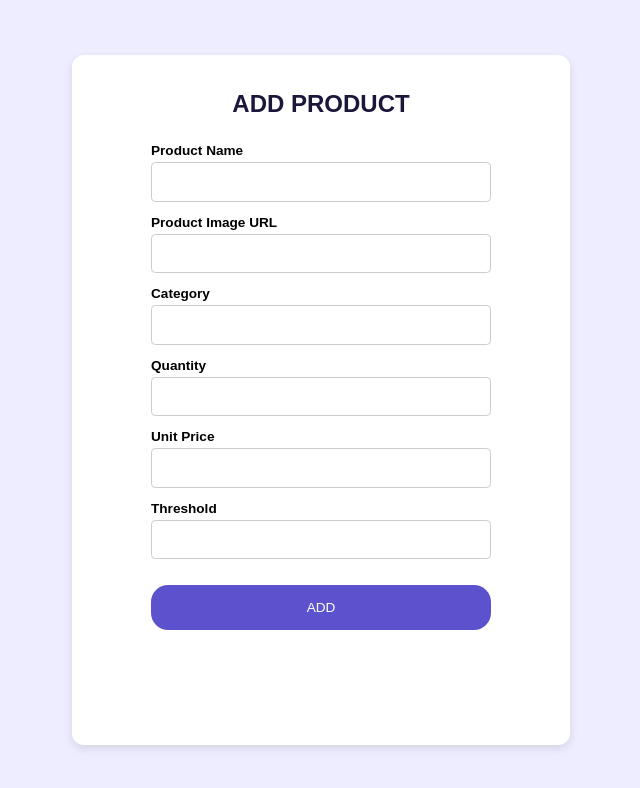
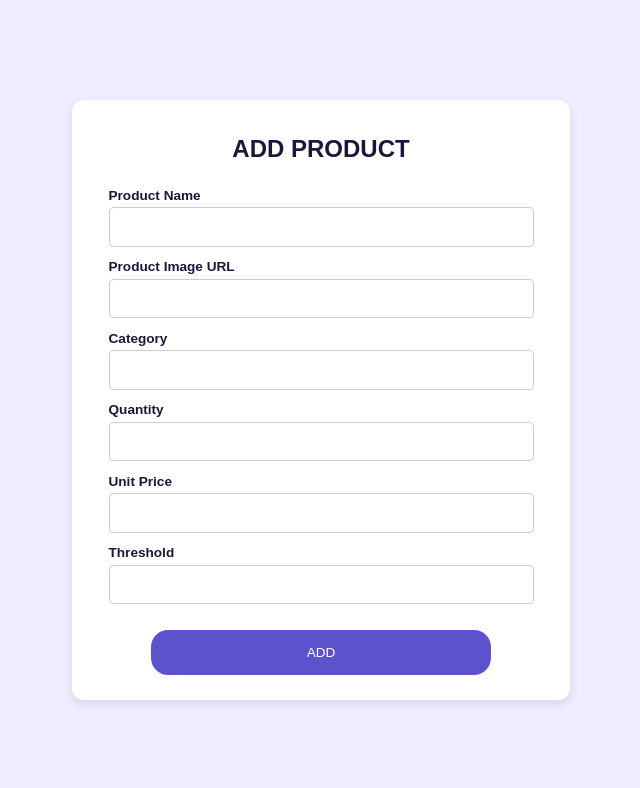
Before and after one commit to immahmoodpasha/app, a React (Create React App) app: page /newproduct in a window 1280 px wide. Shown: the top 788 px of the page, without its empty margins (319-959 px from the left). Built offline with nearby package versions, Linux system fonts and the light colour scheme; no server answers.

Commit message:
edited newproduct styling

```diff
--- a/src/NewProduct.css
+++ b/src/NewProduct.css
@@ -1,16 +1,21 @@
+@import url('https://fonts.googleapis.com/css2?family=Lexend:wght@100..900&display=swap');
+*{
+  font-family: "Lexend";
+}
+
 #addprod-page {
     display: flex;
     align-items: center;
     height: 100vh;
     background-color: #EEEDFF;
     justify-content: center;
+    overflow: hidden;
 }
 
 #addprod-cont {
     background-color: white;
     display: flex;
     width: 35%;
-    height: 80%;
     border-radius: 12px;
     flex-direction: column;
     align-items: center;
@@ -40,7 +45,7 @@
 
 #prod-name input, #prod-img input, #categ input, #quant input, #un-pr input, #thres input {
     box-sizing: border-box;
-    width: 400px;
+    width: 500px;
     border: 2px solid #ccc;
     border-radius: 5px;
     padding: 15px;
@@ -60,6 +65,7 @@
 
 #prod-name label, #prod-img label, #categ label, #quant label, #un-pr label, #thres label {
     font-weight: bolder;
+    color: #1a173a;
 }
 
 #btn-addprod {
```
